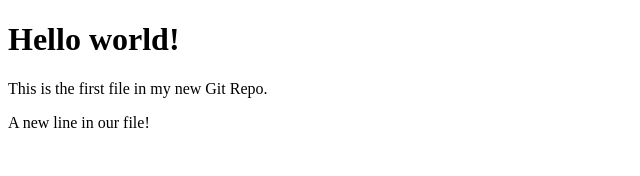
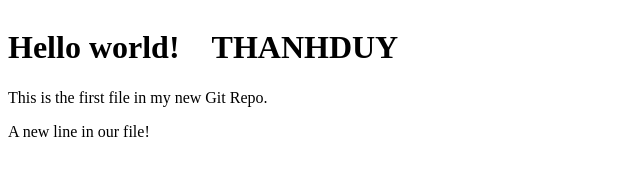
Before and after one commit to pdythanhduy/hello-world, a plain HTML site: page index.html in a window 1280 px wide. Shown: the whole page, without its empty margins (0-640 px from the left). Drawn offline with Linux system fonts and the light colour scheme.

Commit message:
Update index.html

```diff
--- a/index.html
+++ b/index.html
@@ -6,7 +6,7 @@
 </head>
 <body>
 
-<h1>Hello world!</h1>
+<h1>Hello world!　THANHDUY</h1>
 <p>This is the first file in my new Git Repo.</p>
 <p>A new line in our file!</p>
 
```
